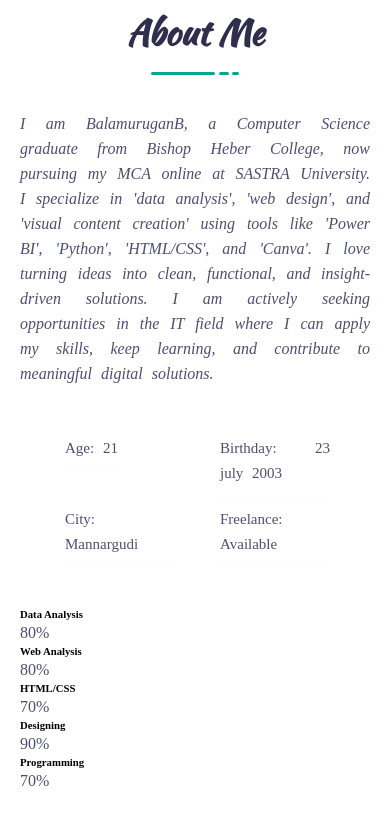
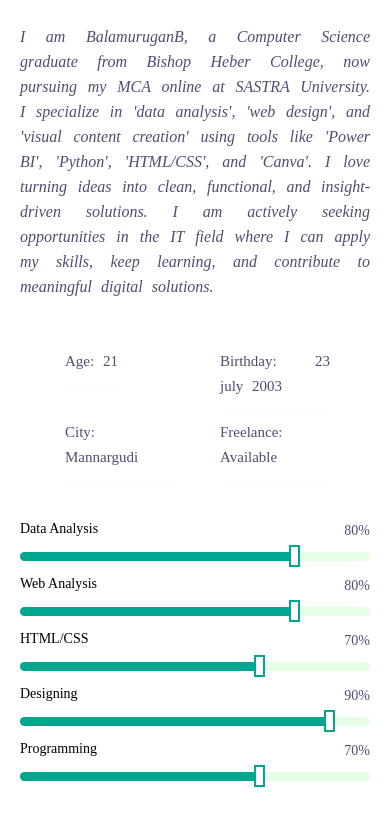
Before and after one commit to Bala-2307/Portfolio, a plain HTML site: page index.html in a window 390 px wide. Shown: the part 1164-1990 px from the top of the page. Drawn offline with nearby package versions, Linux system fonts and the light colour scheme; a web font is replaced by a local one.

Commit message:
Update style.css

```diff
--- a/css/style.css
+++ b/css/style.css
@@ -465,33 +465,33 @@ img
     margin-right: 35px;
     margin-left: 20px;
 }
-.skill-item .skill-header
+.about-skill-item .skill-header
 {
     position: relative;
 }
-.skill-item .skill-header .skill-title
+.about-skill-item .skill-header .skill-title
 {
     font-size: 14px;
     font-weight: 500;
     margin-top: 15px;
     color: var(--black-900);
 }
-.skill-item .skill-header .skill-percentage
+.about-skill-item .skill-header .skill-percentage
 {
     position: absolute;
     top: -3px;
     right: 0;
 }
-.skill-item .skill-header .skill-percentage p
+.about-skill-item .skill-header .skill-percentage p
 {
     font-size: 14px;
     font-weight: 400;
 }
-.skill-item .skill-bar
+.about-skill-item .skill-bar
 {
     margin-top: 15px;
 }
-.skill-item .skill-bar .bar-inner
+.about-skill-item .skill-bar .bar-inner
 {
     width: 100%;
     height: 9px;
@@ -499,7 +499,7 @@ img
     background-color: rgba(33,243,26,0.11);
     position: relative;
 }
-.skill-item .skill-bar .bar-inner .progress-line
+.about-skill-item .skill-bar .bar-inner .progress-line
 {
     position: absolute;
     top: 0;
@@ -510,7 +510,7 @@ img
     width: 0%;
     transition:all 2s ease-out;
 }
-.skill-item .skill-bar .bar-inner .progress-line::before
+.about-skill-item .skill-bar .bar-inner .progress-line::before
 {
     position: absolute;
     content: '';
@@ -1170,6 +1170,20 @@ footer .copyright-text
     {
         margin-top: 30px;
     }
+    .home-section .home-text h1
+    {
+        font-size: 35px;
+        font-weight: 600;
+        margin-top: 15px;
+        color: var(--text-black-900);
+    }
+    .home-section .home-text h4
+{
+    font-size: 20px;
+    font-weight: 600;
+    letter-spacing: 4px;
+    color: var(--main-color);
+}
     .about-section .about-image
     {
         display: none;
```
